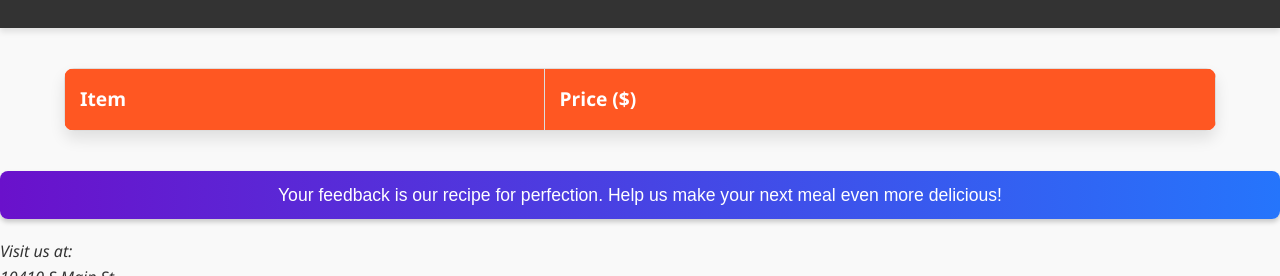
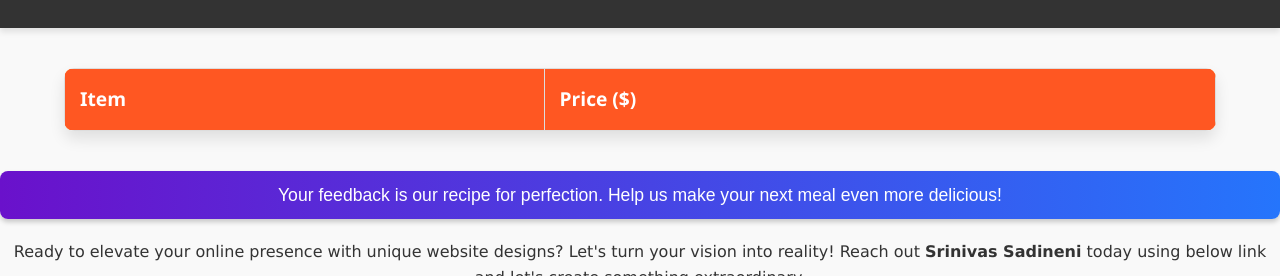
Before and after one commit to sadinenisrinivasarao/Desi-Babai-Menu, a website: page frontend/index.html in a window 1280 px wide. In both pictures the pointer is over the element 640 px from the left and 623 px from the top of the page. Shown: the part 524-800 px from the top of the page. Drawn offline with Linux system fonts and the light colour scheme; no server answers.

Commit message:
css chnage

```diff
--- a/frontend/index.css
+++ b/frontend/index.css
@@ -88,7 +88,7 @@ tr:nth-child(even) {
 }
 
 tr:hover {
-    background-color: #ffebee;
+    background-color: #fdc97a;
     transition: background-color 0.3s ease;
 }
 
--- a/frontend/index.html
+++ b/frontend/index.html
@@ -30,12 +30,12 @@
   </table>
 </div>
 <div class="feedback_quote">Your feedback is our recipe for perfection. Help us make your next meal even more delicious!</div>
-<address>
+<!-- <address>
   Visit us at:<br>
 10410 S Main St,<br>
 Houston, Texas<br>
 USA
-</address>
+</address> -->
 <div class="sri_portfolio">
   Ready to elevate your online presence with unique website designs? Let's turn your vision into reality! Reach out <b>Srinivas Sadineni</b> today using below link and let's create something extraordinary.
   <div><a href="https://srinivasarao-sadineni-portfolio.vercel.app/">Srinivas Sadineni</a>
```
